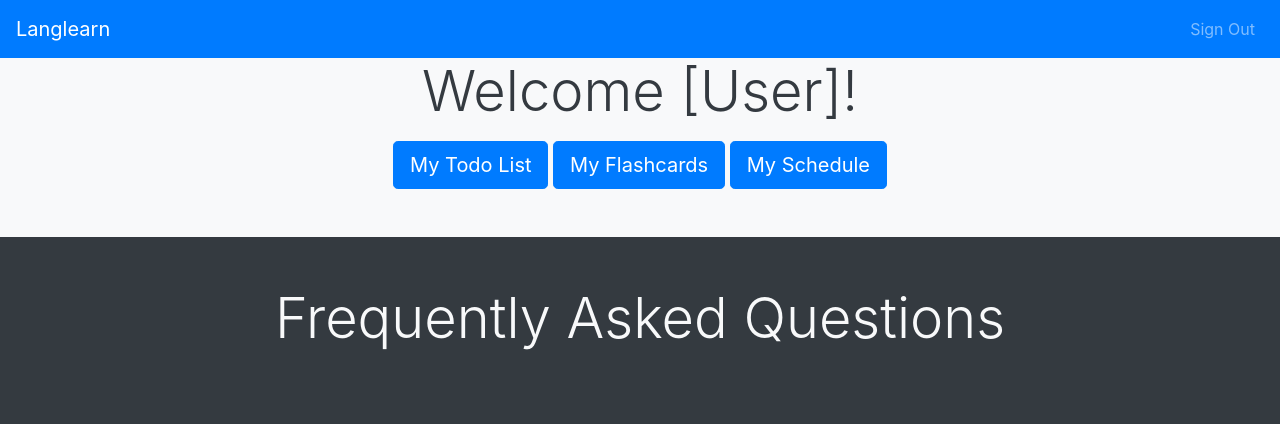
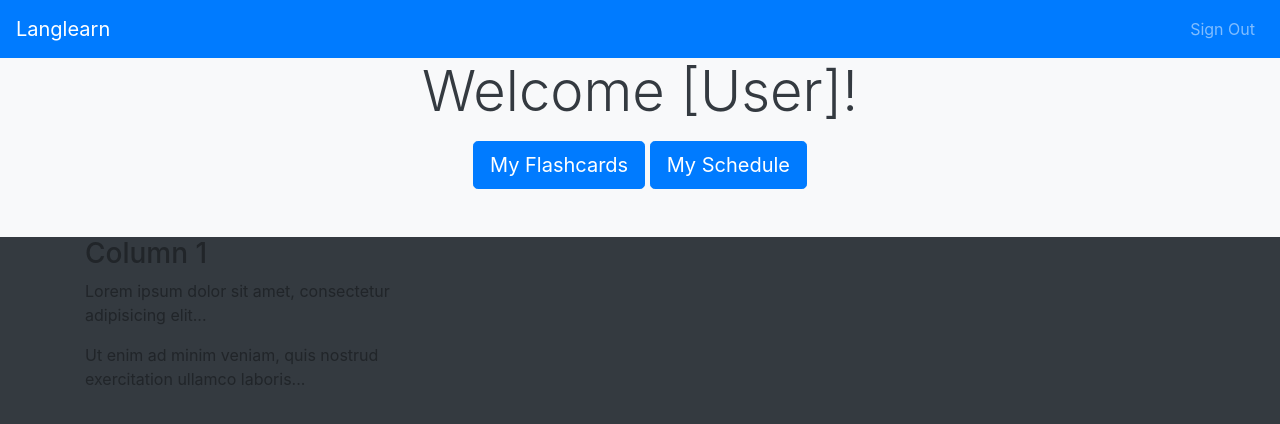
Before and after one commit to oaquinn/CS3141-R02-team9, a PHP site: the page made by Profile Splash.php in a window 1280 px wide. Shown: the top 424 px of the page. Run offline with PHP 8.4, Linux system fonts and the light colour scheme; some libraries are stand-ins or nearby versions.

Commit message:
Update Profile Splash.php
removed todo-list button, this will be by default on the profile splash page

```diff
--- a/Profile Splash.php
+++ b/Profile Splash.php
@@ -28,18 +28,27 @@
             <div class="container">
                 <!-- <h1 class="display-1 mb-4 text-primary">Langlearn</h1> -->
                 <p class="display-4 text-dark">Welcome [User]!</p>
-                <a href="html/.html" class="btn btn-primary btn-lg">My Todo List</a>
+
 				<a href="html/.html" class="btn btn-primary btn-lg">My Flashcards</a>
 				<a href="html/.html" class="btn btn-primary btn-lg">My Schedule</a>
             </div>
         </header>
-        <section id="faq" class="bg-dark text-light pt-5">
-            <div id="faq-header" class="container text-center">
-                <h2 class="display-4 pb-3">Frequently Asked Questions</h2>
-                <p></p>
-            </div>
-        </section>
+
+		<div class="container">
+			<div class="row">
+				<div class="col-sm-4">
+				<h3>Column 1</h3>
+				<p>Lorem ipsum dolor sit amet, consectetur adipisicing elit...</p>
+			<p>Ut enim ad minim veniam, quis nostrud exercitation ullamco laboris...</p>
+		</div>
+	    </div>
+		</div>
     </main>
+
+
+
+
+</div>
 
     <script src="https://code.jquery.com/jquery-3.3.1.slim.min.js"
         integrity="sha384-q8i/X+965DzO0rT7abK41JStQIAqVgRVzpbzo5smXKp4YfRvH+8abtTE1Pi6jizo"
```
